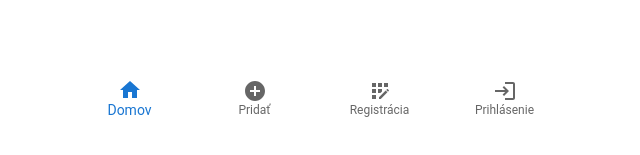
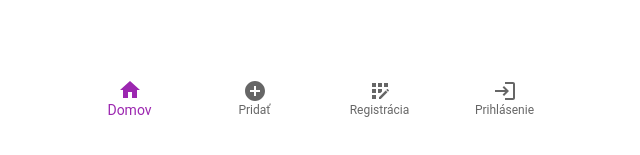
Before and after one commit to Jastcher/vlaciksisi, a Next.js app: page /auth/registracia in a window 1280 px wide. Shown: the part 642-797 px from the top of the page, without its empty margins (323-963 px from the left). Built offline with nearby package versions, Linux system fonts and the light colour scheme; no server answers.

Commit message:
themeprovider

```diff
--- a/src/app/layout.tsx
+++ b/src/app/layout.tsx
@@ -1,14 +1,12 @@
 // src/app/layout.tsx
+"use client";
 
 import { Metadata } from "next";
 import "./globals.css";
 import Navbar from "../components/NavBar";
 import AuthProvider from "../components/AuthProvider";
+import ThemeProvider from "../providers/ThemeProvider";
 
-export const metadata: Metadata = {
-  title: "vlaciksisi",
-  description: "pozor vlak",
-};
 
 export default function RootLayout({
   children,
@@ -19,12 +17,15 @@ export default function RootLayout({
     <html lang="sk">
       <body>
         <AuthProvider>
+          <ThemeProvider>
             <div style={{ minHeight: '95vh', display: 'flex', flexDirection: 'column' }}>
               <main style={{ flexGrow: 1 }}>
                 {children}
               </main>
               <Navbar />
             </div>
+          </ThemeProvider>
+
         </AuthProvider>
       </body>
     </html>
--- /dev/null
+++ b/src/providers/ThemeProvider.tsx
@@ -0,0 +1,26 @@
+import React, { ReactNode } from 'react'
+import Checkbox from '@mui/material/Checkbox';
+import { createTheme, ThemeProvider as TP, styled } from '@mui/material/styles';
+import { orange } from '@mui/material/colors';
+import { green, purple } from '@mui/material/colors';
+
+const theme = createTheme({
+  palette: {
+    primary: {
+      main: purple[500],
+    },
+    secondary: {
+      main: green[500],
+    },
+  },
+});
+
+
+export default function ThemeProvider({
+    children,
+  }: Readonly<{
+    children: React.ReactNode;
+  }>) {return (
+      <TP theme={theme}>{children}</TP>
+    )
+  }
```
Lines whose indentation alone changed are shown as unchanged.
